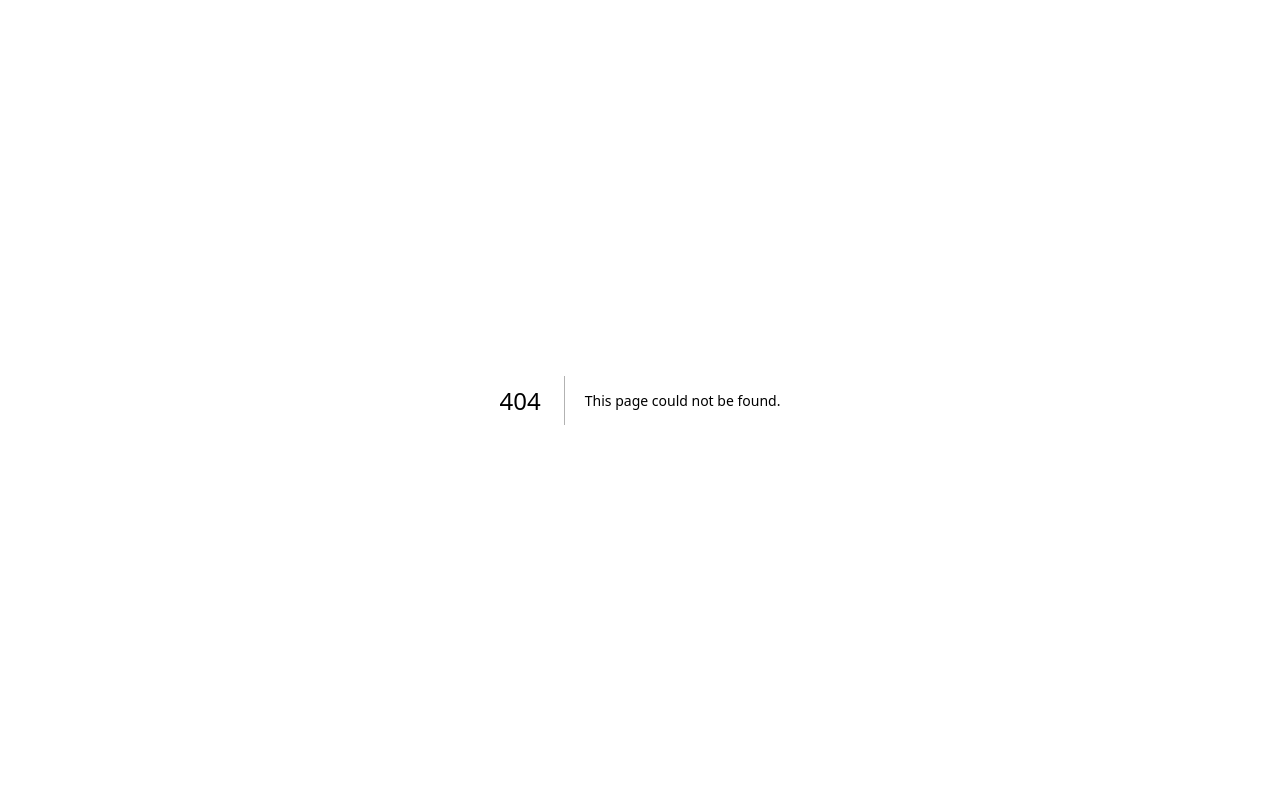
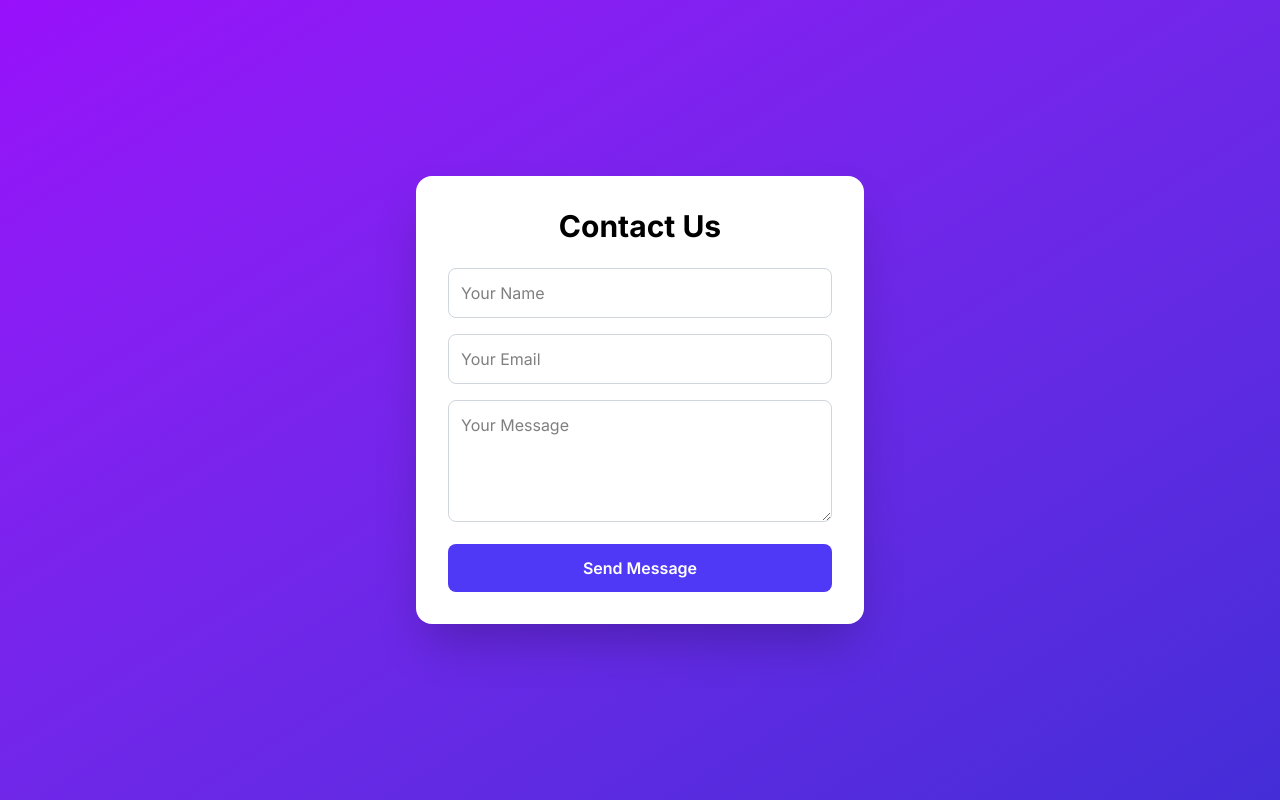
Before and after one commit to lakiya/ai-social-generator, a Next.js app: page /contact in a window 1280 px wide. Before the commit this address had no page. Shown: the top 800 px of the page. Built offline with nearby package versions, Linux system fonts and the light colour scheme.

Commit message:
feat: Add contact, login/signup, and about pages along with the main application layout and global metadata.

```diff
--- /dev/null
+++ b/src/app/about/page.js
@@ -0,0 +1,26 @@
+export default function AboutPage() {
+    return (
+        <main className="min-h-screen bg-gradient-to-br from-purple-600 to-indigo-700 flex items-center justify-center px-4">
+            <div className="max-w-3xl bg-white rounded-2xl shadow-2xl p-8 text-black">
+                <h1 className="text-3xl font-bold mb-4 text-center">
+                    About This App
+                </h1>
+
+                <p className="text-gray-700 mb-4">
+                    This platform helps you generate, manage, and store AI-powered
+                    social media content effortlessly.
+                </p>
+
+                <p className="text-gray-700 mb-4">
+                    Built with Next.js, Supabase, and modern UI practices, the goal
+                    is to simplify content creation while keeping everything organized.
+                </p>
+
+                <p className="text-gray-700">
+                    Whether you're a creator, marketer, or business owner —
+                    this tool helps you stay consistent and creative.
+                </p>
+            </div>
+        </main>
+    )
+}
--- /dev/null
+++ b/src/app/contact/page.js
@@ -0,0 +1,80 @@
+"use client"
+
+import { useState } from "react"
+
+export default function ContactPage() {
+    const [form, setForm] = useState({
+        name: "",
+        email: "",
+        message: ""
+    })
+
+    const [submitted, setSubmitted] = useState(false)
+
+    function handleChange(e) {
+        setForm({ ...form, [e.target.name]: e.target.value })
+    }
+
+    function handleSubmit(e) {
+        e.preventDefault()
+
+        // TODO: connect to backend / email service
+        console.log(form)
+
+        setSubmitted(true)
+    }
+
+    return (
+        <main className="min-h-screen bg-gradient-to-br from-purple-600 to-indigo-700 flex items-center justify-center px-4">
+            <div className="w-full max-w-md bg-white rounded-2xl shadow-2xl p-8 text-black">
+                <h1 className="text-3xl font-bold text-center mb-6">
+                    Contact Us
+                </h1>
+
+                {submitted ? (
+                    <p className="text-center text-green-600">
+                        Message sent successfully! 🚀
+                    </p>
+                ) : (
+                    <form onSubmit={handleSubmit} className="space-y-4">
+                        <input
+                            name="name"
+                            placeholder="Your Name"
+                            value={form.name}
+                            onChange={handleChange}
+                            className="w-full border border-gray-300 rounded-lg p-3"
+                            required
+                        />
+
+                        <input
+                            name="email"
+                            type="email"
+                            placeholder="Your Email"
+                            value={form.email}
+                            onChange={handleChange}
+                            className="w-full border border-gray-300 rounded-lg p-3"
+                            required
+                        />
+
+                        <textarea
+                            name="message"
+                            placeholder="Your Message"
+                            value={form.message}
+                            onChange={handleChange}
+                            className="w-full border border-gray-300 rounded-lg p-3"
+                            rows={4}
+                            required
+                        />
+
+                        <button
+                            type="submit"
+                            className="w-full bg-indigo-600 text-white rounded-lg p-3 font-semibold hover:bg-indigo-700"
+                        >
+                            Send Message
+                        </button>
+                    </form>
+                )}
+            </div>
+        </main>
+    )
+}
--- a/src/app/layout.tsx
+++ b/src/app/layout.tsx
@@ -71,6 +71,8 @@ export default function RootLayout({
     `
           }}
         />
+
+        <script async src="https://pagead2.googlesyndication.com/pagead/js/adsbygoogle.js?client=ca-pub-4118219263985343" crossOrigin="anonymous"></script>
       </head>
 
       <body className={`${inter.className} bg-[#0f172a] antialiased`}>
@@ -92,6 +94,8 @@ export default function RootLayout({
           <div className="mt-3 space-x-4">
             <a href="/privacy" className="hover:underline">Privacy</a>
             <a href="/terms" className="hover:underline">Terms</a>
+            <a href="/about" className="hover:underline">About</a>
+            <a href="/contact" className="hover:underline">Contact</a>
           </div>
         </footer>
 
--- a/src/app/login/page.js
+++ b/src/app/login/page.js
@@ -1,8 +1,8 @@
 "use client"
 
-import { useState } from "react"
 import { useRouter } from "next/navigation"
 import { supabase } from "../../lib/supabase"
+import { useState, useEffect } from "react"
 
 export default function LoginPage() {
     const router = useRouter()
@@ -13,26 +13,45 @@ export default function LoginPage() {
     const [mode, setMode] = useState("login")
     const [message, setMessage] = useState("")
 
+    useEffect(() => {
+        const { data: listener } = supabase.auth.onAuthStateChange(
+            (event, session) => {
+                if (session) {
+                    router.push("/")
+                }
+            }
+        )
+
+        return () => {
+            listener.subscription.unsubscribe()
+        }
+    }, [router])
+
     async function handleSubmit(e) {
+        if (loading) return
         e.preventDefault()
         setLoading(true)
         setMessage("")
 
         try {
             if (mode === "signup") {
+                const siteUrl =
+                    process.env.NEXT_PUBLIC_SITE_URL ||
+                    (typeof window !== "undefined" ? window.location.origin : "")
+
+                const redirectTo = `${siteUrl}/login`
+
                 const { error } = await supabase.auth.signUp({
                     email,
                     password,
                     options: {
-                        emailRedirectTo:
-                            process.env.NEXT_PUBLIC_SITE_URL || "https://ai-social-generator-omega.vercel.app/"
+                        emailRedirectTo: redirectTo
                     }
                 })
-
                 if (error) {
                     setMessage(error.message)
                 } else {
-                    setMessage("Account created. Check your email to confirm your account.")
+                    setMessage("Check your email to confirm. After confirming, you’ll be logged in automatically.")
                 }
             } else {
                 const { error } = await supabase.auth.signInWithPassword({
@@ -44,7 +63,6 @@ export default function LoginPage() {
                     setMessage(error.message)
                 } else {
                     router.push("/")
-                    router.refresh()
                 }
             }
         } catch (error) {
```
